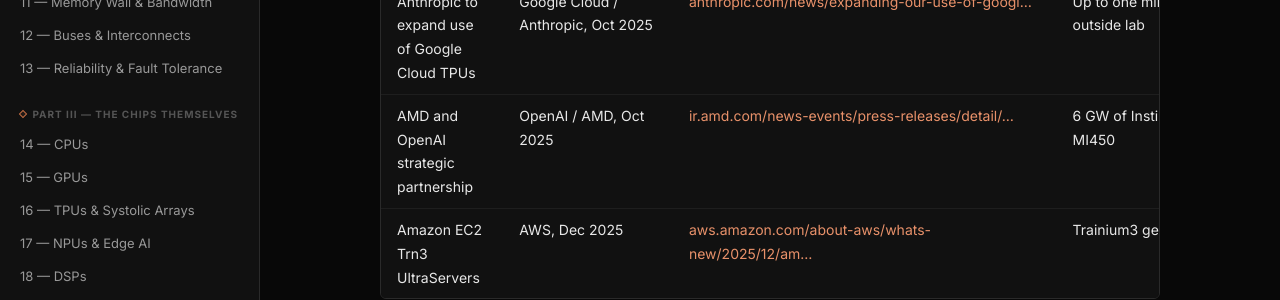
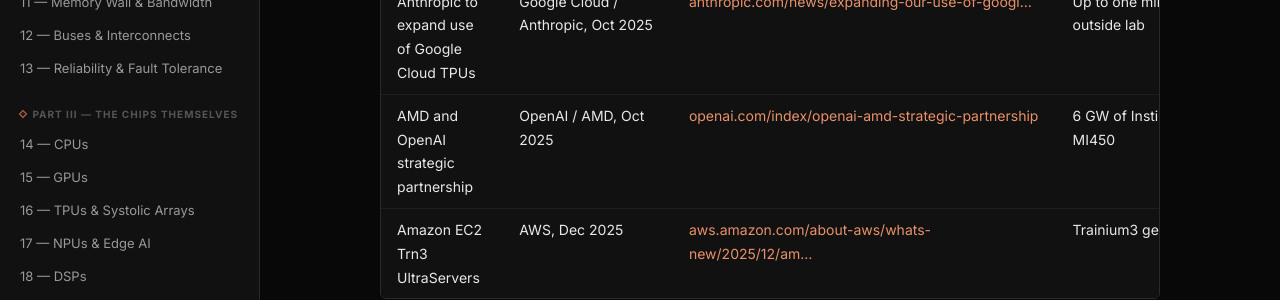
Before and after one commit to karam-nus/chips, a Jekyll site: the page built from 27_why_gpus_won_ai.md, in a window 1280 px wide and 900 px high, scrolled down 11834 px. Shown: the part 182-482 px from the top of the window. Built offline with Jekyll 4.4.1, drawn with Linux system fonts in a browser that asks for light colours.

Commit message:
Chapter 27: fix reference label
Co-Authored-By: Claude Opus 5.5 <noreply@anthropic.com>
Claude-Session: https://claude.ai/code/session_01LYcCK42WRbNoXynbeyPJvi

```diff
--- a/27_why_gpus_won_ai.md
+++ b/27_why_gpus_won_ai.md
@@ -385,7 +385,7 @@ Understanding *why* GPUs won reframes nearly every architecture and optimization
 | Roofline: An Insightful Visual Performance Model | Williams, Waterman & Patterson, 2009 | [doi.org/10.1145/1498765.1498785](https://doi.org/10.1145/1498765.1498785) | Ridge point and arithmetic intensity |
 | NVIDIA H100 Tensor Core GPU Architecture | NVIDIA, 2022 | [resources.nvidia.com/en-us-tensor-core](https://resources.nvidia.com/en-us-tensor-core) | Dense BF16 throughput and HBM3 bandwidth |
 | Anthropic to expand use of Google Cloud TPUs | Google Cloud / Anthropic, Oct 2025 | [anthropic.com/news/expanding-our-use-of-googl…](https://www.anthropic.com/news/expanding-our-use-of-google-cloud-tpus-and-services) | Up to one million TPUs for an outside lab |
-| AMD and OpenAI strategic partnership | OpenAI / AMD, Oct 2025 | [ir.amd.com/news-events/press-releases/detail/…](https://openai.com/index/openai-amd-strategic-partnership) | 6 GW of Instinct GPUs starting with MI450 |
+| AMD and OpenAI strategic partnership | OpenAI / AMD, Oct 2025 | [openai.com/index/openai-amd-strategic-partnership](https://openai.com/index/openai-amd-strategic-partnership) | 6 GW of Instinct GPUs starting with MI450 |
 | Amazon EC2 Trn3 UltraServers | AWS, Dec 2025 | [aws.amazon.com/about-aws/whats-new/2025/12/am…](https://aws.amazon.com/about-aws/whats-new/2025/12/amazon-ec2-trn3-ultraservers) | Trainium3 general availability |
 
 ---
```
